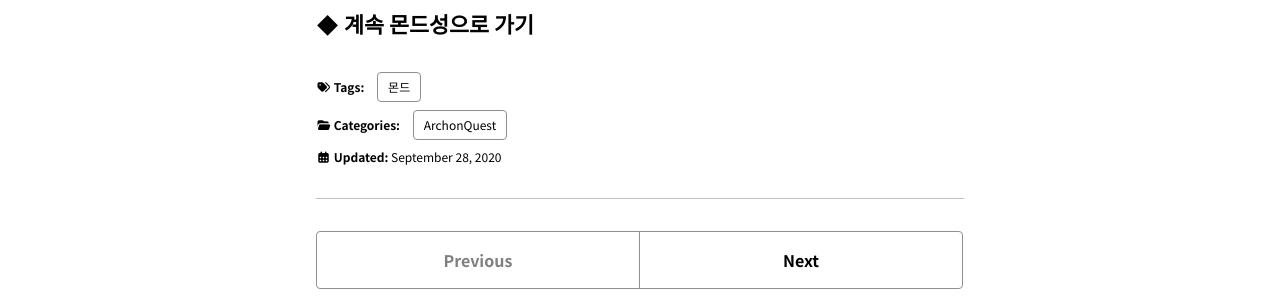
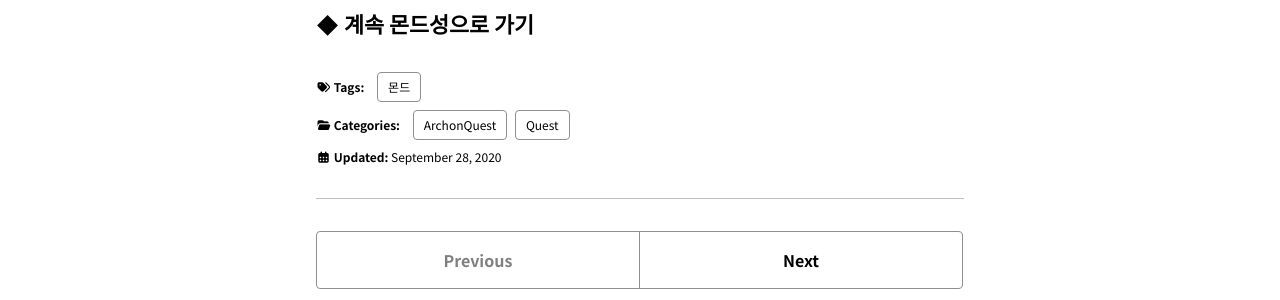
Before and after one commit to NamelessFlower/namelessflower.github.io, a Jekyll site: the page built from _posts/ArchonQuest/2020-09-28-가벼운 바람과 함께.md, in a window 1280 px wide. Shown: the part 781-1081 px from the top of the page. Built offline with Jekyll 4.4.1, drawn with Linux system fonts in a browser that asks for light colours; cached includes are drawn as plain includes.

Commit message:
Update 2020-09-28-가벼운 바람과 함께.md

```diff
--- a/_posts/ArchonQuest/2020-09-28-가벼운 바람과 함께.md
+++ b/_posts/ArchonQuest/2020-09-28-가벼운 바람과 함께.md
@@ -2,6 +2,7 @@
 title: 가벼운 바람과 함께
 date: 2020-09-28 18:00:00 +0900
 categories:
+  - Quest
   - ArchonQuest
 tags:
   - 몬드
```
